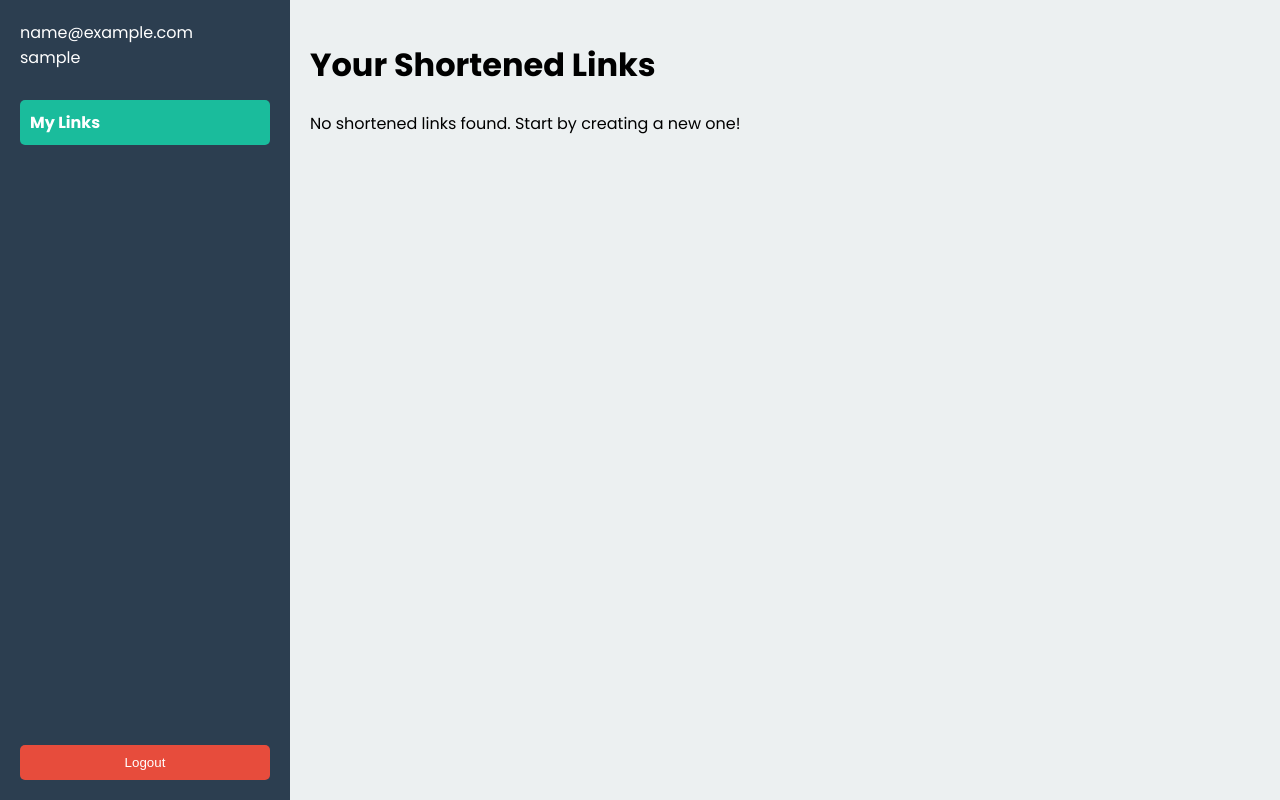
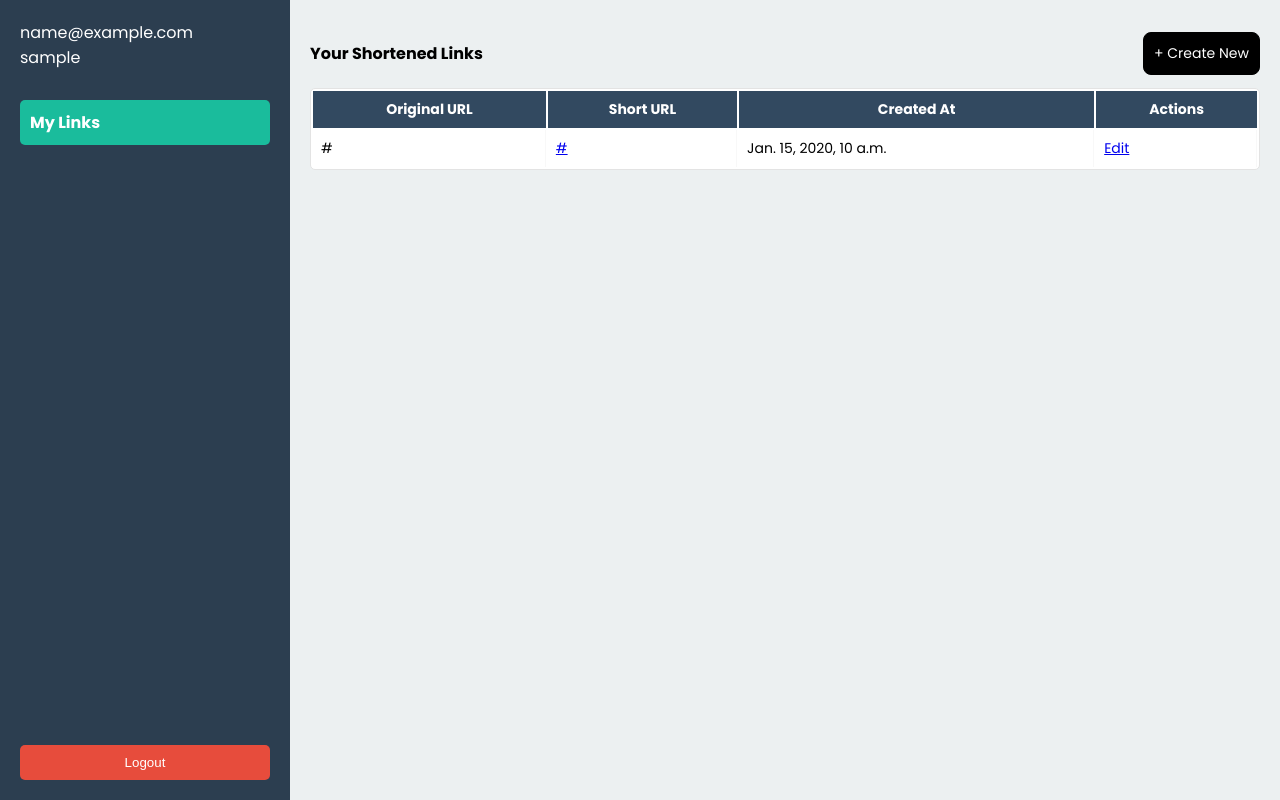
Before and after one commit to adriyo/simple_url_shortener, a Django app: page /links/ in a window 1280 px wide. Run offline with Django 5.2, Linux system fonts and the light colour scheme; a user stored in the database is signed in; tables that the repository leaves empty hold one stand-in row (values such as "Sample post").

Commit message:
- update links table ui - create url shortener form for logged in user

```diff
--- a/core/templates/index.html
+++ b/core/templates/index.html
@@ -1,10 +1,10 @@
+{% load static %}
 <!doctype html>
 <html lang="en">
   <head>
     <meta charset="UTF-8" />
     <meta name="viewport" content="width=device-width, initial-scale=1" />
     <title>Dashboard</title>
-    {% load static %}
     <link rel="preconnect" href="https://fonts.googleapis.com" />
     <link rel="preconnect" href="https://fonts.gstatic.com" crossorigin />
     <link
@@ -106,10 +106,6 @@
         <button type="submit">Logout</button>
       </form>
     </div>
-    <div class="content">
-      {% block content %}
-      <h1>This is home</h1>
-      {% endblock %}
-    </div>
+    <div class="content">{% block content %} {% endblock %}</div>
   </body>
 </html>
--- a/core/templates/links.html
+++ b/core/templates/links.html
@@ -1,23 +1,29 @@
 {% extends 'index.html' %} {% block content %}
-<h1>Your Shortened Links</h1>
+<div class="links-header">
+  <h4>Your Shortened Links</h4>
+  <a href="/links/create" class="elevated-button">+ Create New</a>
+</div>
+
 {% if links %}
-<table border="1" width="100%" cellpadding="10">
+<table class="tbl-view">
   <thead>
     <tr>
       <th>Original URL</th>
       <th>Short URL</th>
+      <th>Created At</th>
       <th>Actions</th>
     </tr>
   </thead>
   <tbody>
     {% for link in links %}
     <tr>
-      <td>{{ link.original_url }}</td>
+      <td>{{ link.long_url }}</td>
       <td>
         <a href="{{ link.short_url }}" target="_blank">{{ link.short_url }}</a>
       </td>
+      <td>{{ link.created_at }}</td>
       <td>
-        <a href="{% url 'edit_link' link.id %}">Edit</a>
+        <a href="/links/edit/{{link.id}}">Edit</a>
       </td>
     </tr>
     {% endfor %}
--- a/core/urls.py
+++ b/core/urls.py
@@ -1,6 +1,7 @@
 from django.urls import path
 
 from . import views
+from shortener import views as shortener_views
 
 app_name = "core"
 urlpatterns = [
@@ -9,4 +10,6 @@ urlpatterns = [
     path("logout/", views.logout_view, name="logout"),
     path("register/", views.register, name="register"),
     path("links/", views.links_view, name="links"),
+    path("links/create/", shortener_views.create_link_view, name="create_links_view"),
+    path("links/edit/<int:id>", shortener_views.edit_link_view, name="create_links_view")
 ]
--- a/core/views.py
+++ b/core/views.py
@@ -1,11 +1,10 @@
-from re import error
 from django.db import IntegrityError
 from django.shortcuts import render, redirect
-from django.urls import reverse
 from django.contrib.auth import authenticate, login, logout
+
+from shortener.models import UrlMapping
 from .models import User
 from django.contrib.auth.decorators import login_required
-from django.views import View
 from .forms import RegisterForm
 
 
@@ -92,7 +91,8 @@ def submitRegistration(request):
     return redirect("core:index")
 
 def links_view(request):
-    return render(request, "links.html", {'links': []})
+    links = UrlMapping.objects.filter(user=request.user)
+    return render(request, "links.html", {'links': links})
 
 def get_default_username(email):
     import re
--- a/simple_url_shortener/urls.py
+++ b/simple_url_shortener/urls.py
@@ -24,7 +24,7 @@ urlpatterns = [
     path("admin/", admin.site.urls),
     path("", include("core.urls")),
     path("shortener/", include("shortener.urls")),
-    path("s/<str:alias>", views.redirect, name="redirect"),
+    path("s/<str:alias>", views.redirect_url, name="redirect"),
     path("accounts/logout/", core_views.logout_view, name="logout"),
     path("accounts/login/", core_views.login_view, name="login"),
     path("accounts/register/", core_views.register, name="register"),
--- a/static/style.css
+++ b/static/style.css
@@ -1,5 +1,6 @@
 :root {
     --input-radius: 8px;
+    --default-padding: 20px;
 }
 
 body {
@@ -14,9 +15,13 @@ body {
     max-width: 400px;
     display: flex;
     flex-direction: column;
-    padding: 20px;
+    padding: var(--default-padding);
     border: 3px solid #efefef;
     border-radius: var(--input-radius);
+}
+
+.login-form.border-none {
+    border: none;
 }
 
 .input {
@@ -90,8 +95,9 @@ button[type="submit"] {
     color: white;
     border-radius: var(--input-radius);
     border: 1px solid black;
-    padding: 10px 0 10px 0;
+    padding: 10px 10px 10px 10px;
     font-size: 14px;
+    text-decoration: none;
 }
 
 .elevated-button:active {
@@ -134,3 +140,63 @@ button[type="submit"] {
     margin-left: auto;
     margin-right: 0;
 }
+
+.links-header {
+    display: flex;
+    flex-direction: row;
+    justify-content: space-between;
+    align-items: center;
+}
+
+.tbl-view {
+    border: 1px solid #e3e3e3;
+    border-radius: 5px;
+    border-collapse: none;
+    width: 100%;
+    max-width: 100%;
+    font-size: 14px;
+    font-weight: normal;
+    white-space: nowrap;
+    background-color: white;
+}
+
+.tbl-view td,
+.tbl-view th {
+    padding: 8px;
+}
+
+.tbl-view td {
+    border-right: 1px solid #f8f8f8;
+}
+
+.tbl-view thead th {
+    color: #ffffff;
+    background: #324960;
+}
+
+.tbl-view tr:nth-child(even) {
+    background: #f8f8f8;
+}
+
+.content-container {
+    display: flex;
+    flex-direction: column;
+    justify-items: left;
+    background: white;
+    border-radius: var(--input-radius);
+    padding: 12px;
+}
+
+.content-appbar {
+    padding-left: var(--default-padding);
+    border-bottom: 1px solid #ccc;
+}
+
+hr.solid {
+    display: block;
+    height: 1px;
+    border: 0;
+    border-top: 1px solid #ccc;
+    margin: 1em 0;
+    padding: 0;
+}
```
Also changed, not shown: shortener/templates/shortener/create.html (added, +67 -0 lines), shortener/templates/shortener/index.html (+8 -2 lines), shortener/views.py (+17 -3 lines).
